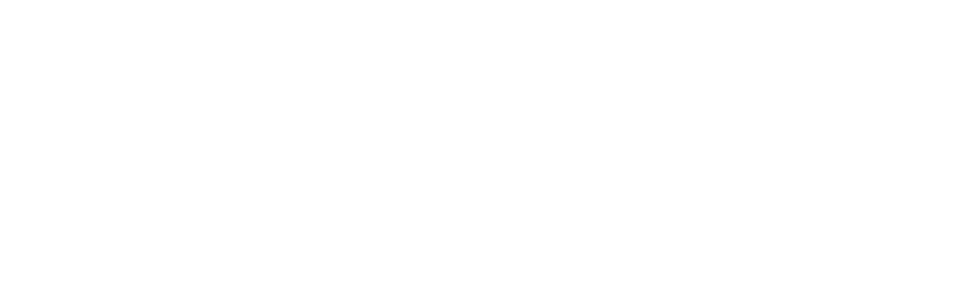
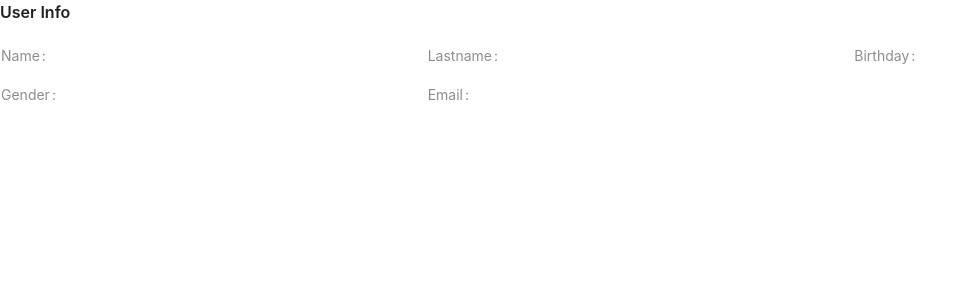
Before and after one commit to fatihkabay/community, a React (Create React App) app in the folder community-fe/: page /user-info in a window 1280 px wide. Before the commit this address had no page. Shown: the top 300 px of the page, without its empty margins (0-976 px from the left). Built offline with nearby package versions, Linux system fonts and the light colour scheme.

Commit message:
new added page and using descriptions

```diff
--- a/community-fe/src/App.tsx
+++ b/community-fe/src/App.tsx
@@ -5,6 +5,7 @@ import ForgotPsw from "./pages/ForgotPsw";
 import { Routes, Route } from "react-router-dom";
 import './index';
 import DefaultLayout from "./layouts/DefaultLayout";
+import UserInfoPg from "./pages/UserInfoPg";
 
 function App() {
   return (
@@ -13,6 +14,7 @@ function App() {
         <Route path="/login" element={<Login />} />
         <Route path="/register" element={<Register />} />
         <Route path="/forgot-password" element={<ForgotPsw />} />
+        <Route path="/user-info" element={<UserInfoPg/>} />
         <Route path="/" element={<DefaultLayout><Home /></DefaultLayout>} />
       </Routes>
     </div>
--- a/community-fe/src/layouts/DefaultLayout/index.tsx
+++ b/community-fe/src/layouts/DefaultLayout/index.tsx
@@ -45,9 +45,14 @@ const DefaultLayout = (props: PropsWithChildren<Props>) => {
       type,
     } as MenuItem;
   }
+
+  const profileClick = () => {
+    navigate("/user-info");
+  }
+
   const items: MenuItem[] = [
     getItem("", "sub1", <UserOutlined />, [
-      getItem(<Button className="header-button">Profile</Button>),
+      getItem(<Button className="header-button" onClick={profileClick}>Profile</Button>),
       getItem(
         <Button
           className="header-button header-logout-button"
--- a/community-fe/src/pages/Home/index.tsx
+++ b/community-fe/src/pages/Home/index.tsx
@@ -1,10 +1,9 @@
-import { useEffect } from "react";
+import { useEffect, useState } from "react";
 import { getCar, getUser, setCar } from "../../utils/helpers";
 import "./home.css";
 import { useNavigate } from "react-router-dom";
 import { Input, Form, Button, message } from "antd";
 import { Rule } from "antd/es/form";
-import { useState } from "react";
 import CarService from "../../services/Car/CarService";
 import { GetCarInputModel } from "../../services/Car/Models";
 import { ValidateErrorEntity } from "rc-field-form/lib/interface";
--- /dev/null
+++ b/community-fe/src/pages/UserInfoPg/index.tsx
@@ -0,0 +1,19 @@
+import { Descriptions } from "antd";
+import { getUser } from "../../utils/helpers";
+import "./userInfo.css";
+
+const UserInfoPage = () => {
+  const user = getUser();
+
+  return (
+    <Descriptions  title="User Info">
+      <Descriptions.Item label="Name">{user?.name}</Descriptions.Item>
+      <Descriptions.Item label="Lastname">{user?.lastname}</Descriptions.Item>
+      <Descriptions.Item label="Birthday">{user?.birthday}</Descriptions.Item>
+      <Descriptions.Item label="Gender">{user?.gender}</Descriptions.Item>
+      <Descriptions.Item label="Email">{user?.email}</Descriptions.Item>
+    </Descriptions>
+  );
+};
+
+export default UserInfoPage;
```
Also changed, not shown: community-fe/src/pages/UserInfoPg/userInfo.css (added).
